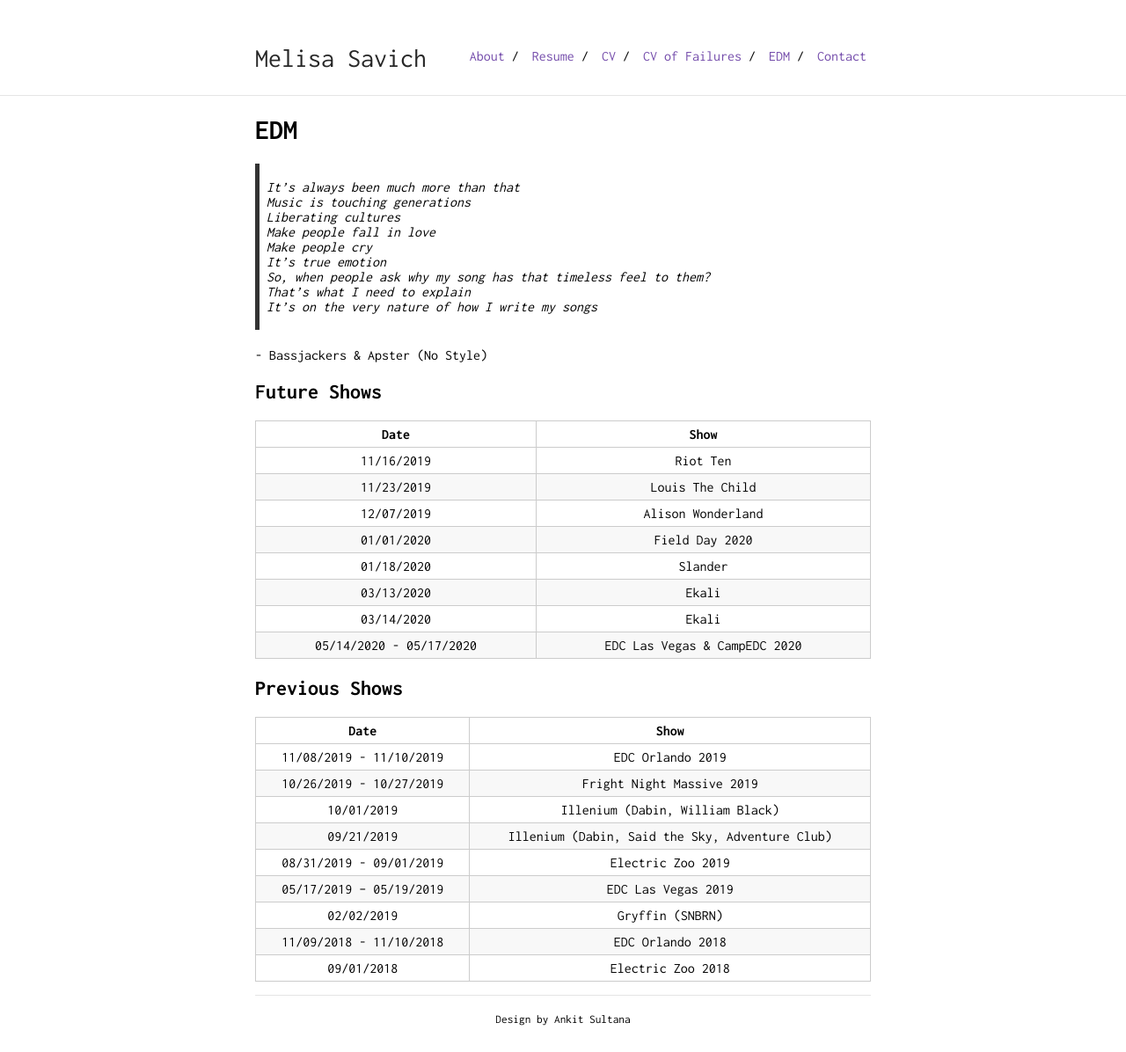
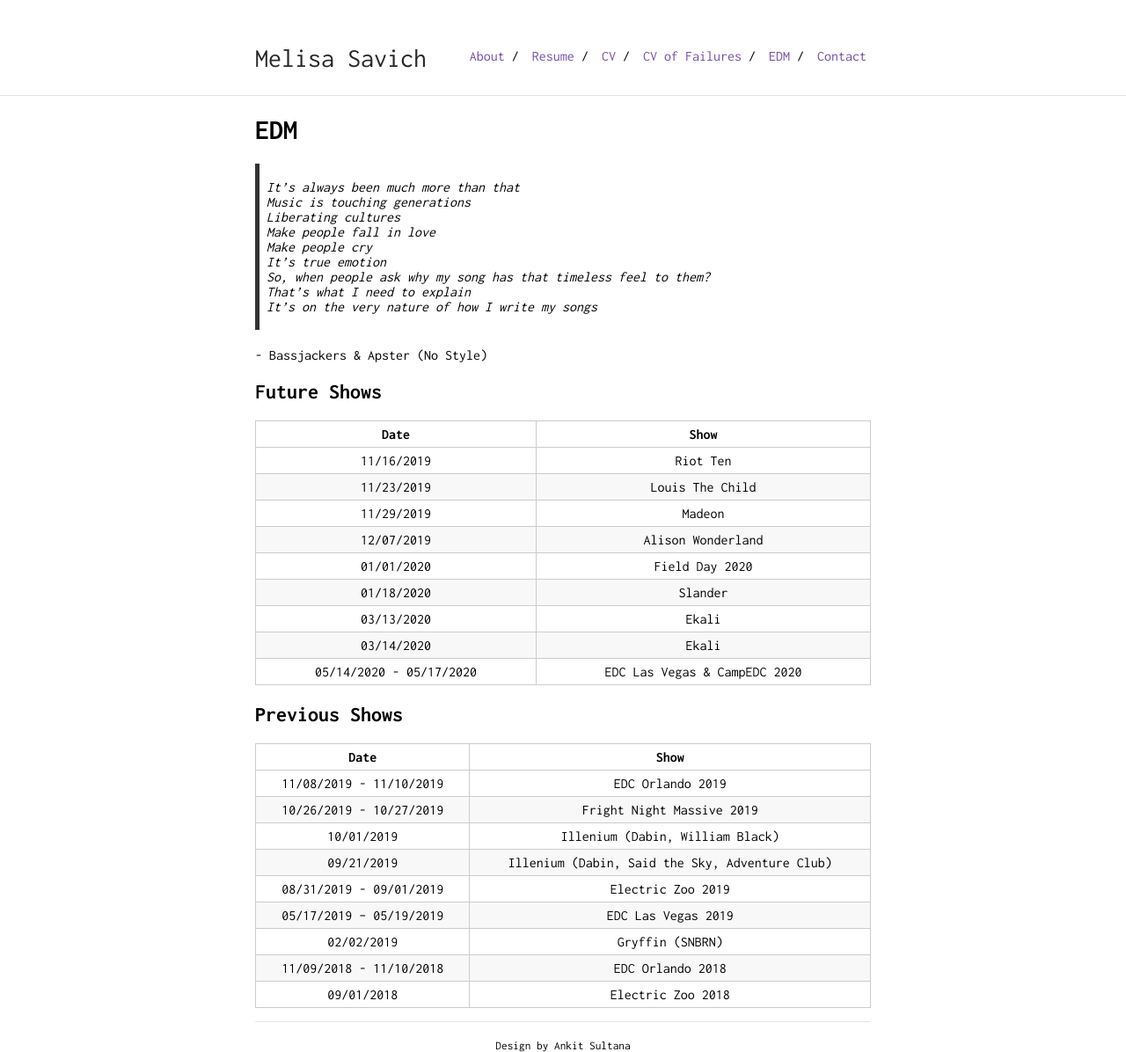
Before and after one commit to mksavic/mksavic.github.io, a Jekyll site: the page built from edm.md, in a window 1280 px wide. Shown: the whole page at 88% size. Built offline with Jekyll 4.4.1, drawn with Linux system fonts in a browser that asks for light colours; our own code applies the rules of GitHub Pages for plain Markdown files; before the commit the page ends 1166 px from its top, so only the background shows below that.

Commit message:
update edm.md

```diff
--- a/edm.md
+++ b/edm.md
@@ -23,6 +23,7 @@ is_contact: true
 |:-----------------------:|:----------------------------------------------:|
 |       11/16/2019        |                    Riot Ten                    |
 |       11/23/2019        |                Louis The Child                 |
+|       11/29/2019        |                     Madeon                     |
 |       12/07/2019        |               Alison Wonderland                |
 |       01/01/2020        |                 Field Day 2020                 |
 |       01/18/2020        |                    Slander                     |
```
